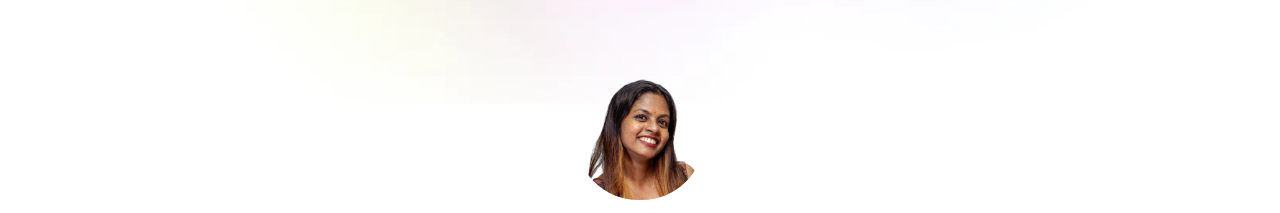
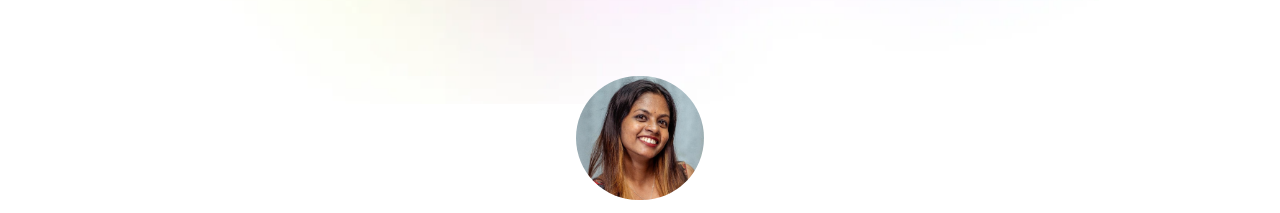
Before and after one commit to wandercode/houseofmangai, a website: page index.html in a window 1280 px wide. Shown: the part 75-288 px from the top of the page. Drawn offline with Linux system fonts and the light colour scheme; a web font is replaced by a local one.

Commit message:
profile image change

```diff
--- a/index.html
+++ b/index.html
@@ -73,7 +73,7 @@
 
     <!-- ----- home section ------ -->
     <div class="w-11/12 max-w-3xl text-center mx-auto h-screen flex flex-col items-center justify-center gap-4">
-        <img src="./assets/nidhi_profile_.png" alt="" class="rounded-full w-32" />
+        <img src="./assets/nidhi_profile.jpg" alt="" class="rounded-full w-32" />
         <h3 class="flex items-end gap-2 text-xl md:text-2xl mb-3 font-Ovo">
             Hi! I&apos;m Nidhi Sahadevan
             <img src="./assets/hand-icon.png" alt="" class="w-6 mb-1" />
```
